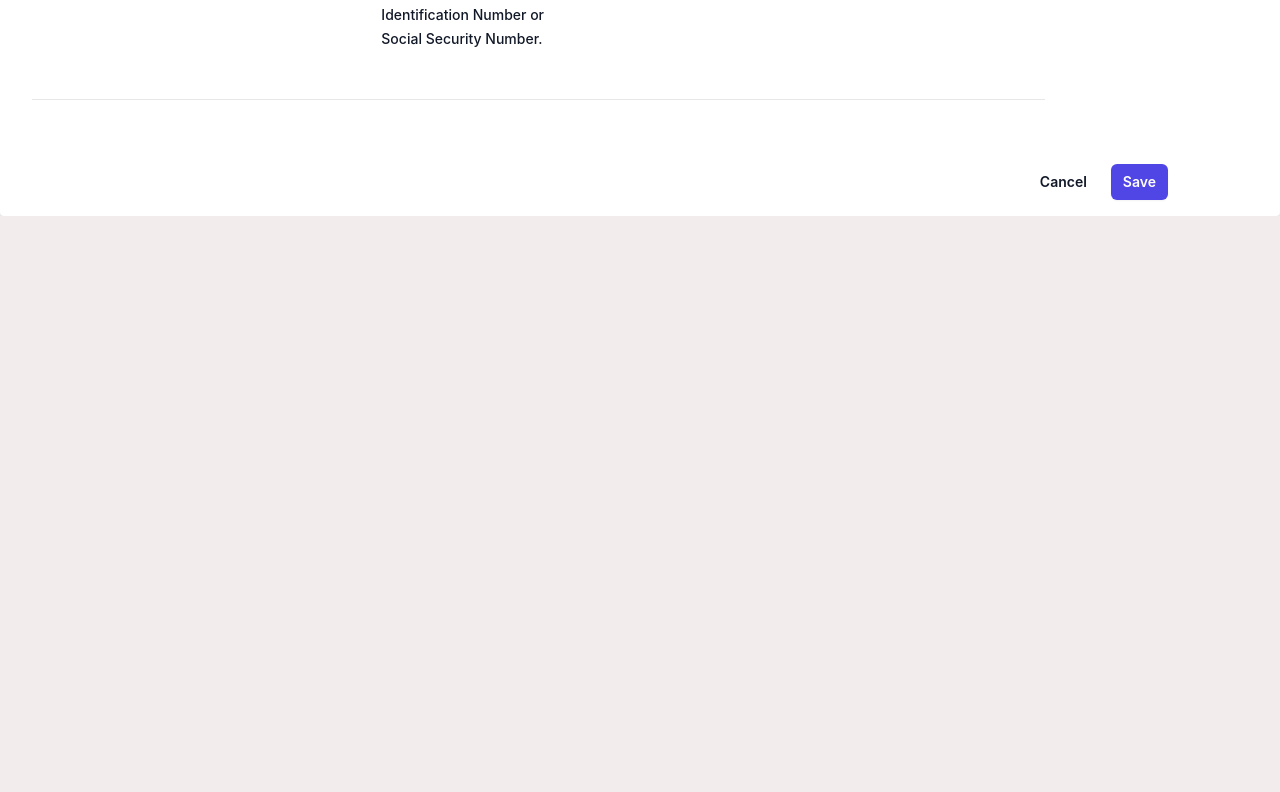
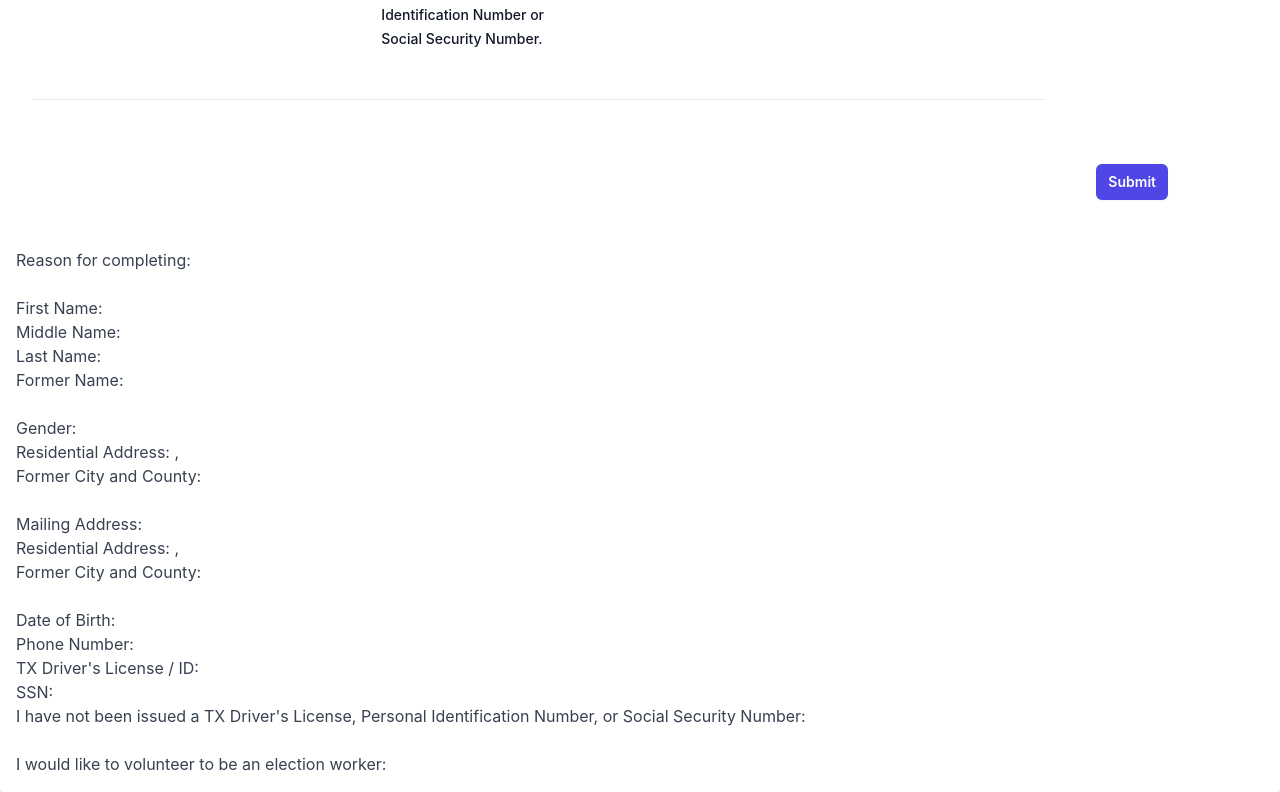
Before and after one commit to racosta323/Reg2VoteTX, a React (Vite) app in the folder client/: page / in a window 1280 px wide. Shown: the part 2289-3081 px from the top of the page. Before the commit the page ends 2505 px from the top, so only its background shows below. Built offline with nearby package versions, Linux system fonts and the light colour scheme.

Commit message:
creates confirmation page

```diff
--- a/client/src/App.jsx
+++ b/client/src/App.jsx
@@ -13,7 +13,7 @@ function App() {
             <p className='text-gray-500 font-bold mb-10'>Offering a simple way to register to vote in Texas</p>
             <p className='text-gray-900'>
               In the year 2024, the State of Texas requires "that a person submit an application either in person or by mail to the county voter registrar in the county in which the voter resides. The application must be in writing and signed by the applicant." (https://www.sos.state.tx.us/elections/vr/index.shtml).
-
+              https://www.sos.state.tx.us/elections/
 
             </p>
           </div>
--- a/client/src/Buttons.jsx
+++ /dev/null
@@ -1,10 +0,0 @@
-function Buttons() {
-    return (
-        <div className="mt-6 flex items-center justify-end gap-x-6">
-            <button type="button" className="text-sm font-semibold leading-6 text-gray-900">Cancel</button>
-            <button type="submit" className="rounded-md bg-indigo-600 px-3 py-2 text-sm font-semibold text-white shadow-sm hover:bg-indigo-500 focus-visible:outline focus-visible:outline-2 focus-visible:outline-offset-2 focus-visible:outline-indigo-600">Save</button>
-        </div>
-    )
-}
-
-export default Buttons
--- /dev/null
+++ b/client/src/Confirmation.jsx
@@ -0,0 +1,34 @@
+function Confirmation({ formData }){
+
+    console.log(formData)
+
+    return(
+        <div>
+            <p className="text-gray-700">Reason for completing: {formData.why}</p>
+            <br/>
+            <p className="text-gray-700">First Name: {formData.first_name}</p>
+            <p className="text-gray-700">Middle Name: {formData.middle_name}</p>
+            <p className="text-gray-700">Last Name: {formData.last_name}</p>
+            <p className="text-gray-700">Former Name: {formData.former_name}</p>
+            <br/>
+            <p className="text-gray-700">Gender: {formData.gender}</p>
+            <p className="text-gray-700">Residential Address: {formData.street_address}, {formData.city} {formData.county} {formData.zip_code}</p>
+            <p className="text-gray-700">Former City and County: {formData.former_res}</p>
+            <br/>
+            <p className="text-gray-700">Mailing Address: {formData.street_address_2} {formData.city_2} {formData.state} {formData.zip_code_2}</p>
+            <p className="text-gray-700">Residential Address: {formData.street_address}, {formData.city} {formData.county} {formData.zip_code}</p>
+            <p className="text-gray-700">Former City and County: {formData.former_res}</p>
+            <br/>
+            <p className="text-gray-700">Date of Birth: {formData.birth_month} {formData.birth_day} {formData.birth_year}</p>
+            <p className="text-gray-700">Phone Number: {formData.phone}</p>
+            <p className="text-gray-700">TX Driver's License / ID: {formData.license}</p>
+            <p className="text-gray-700">SSN: {formData.ssn}</p>
+            <p className="text-gray-700">I have not been issued a TX Driver's License, Personal Identification Number, or Social Security Number: {formData.no_id}</p>
+            <br/>
+            <p className="text-gray-700">I would like to volunteer to be an election worker: {formData.election_worker}</p>
+
+        </div>
+    )
+}
+
+export default Confirmation
--- a/client/src/Form/Form.jsx
+++ b/client/src/Form/Form.jsx
@@ -1,9 +1,9 @@
-import Buttons from "../Buttons"
 import Profile from "./Profile"
 import Address from "./Address"
 import Personal from "./Personal"
 import Purpose from "./Purpose"
 import Mailing from "./Mailing"
+import Confirmation from "../Confirmation"
 import { useState } from 'react'
 import dataKeys from "./dataKeys"
 
@@ -17,7 +17,7 @@ function Form() {
         male: false,
         female: false
     })
-    const [ citizenCheckbox, setCitizenCheckbox ] = useState({
+    const [citizenCheckbox, setCitizenCheckbox] = useState({
         yes: false,
         no: false
     })
@@ -68,18 +68,18 @@ function Form() {
         const { id, name, checked } = e.target
         const validIds = ['new-application', 'change-address', 'replacement-card']
 
-        if (validIds.includes(id)){
+        if (validIds.includes(id)) {
             setSelectedCheckbox(checked ? id : null)
         }
 
-        if (name == 'male' || name == 'female'){
+        if (name == 'male' || name == 'female') {
             setGenderCheckbox({
                 male: name === 'male' ? checked : false,
                 female: name === 'female' ? checked : false
-           })
+            })
         }
 
-        if (name == 'citizen-yes' || name == 'citizen-no'){
+        if (name == 'citizen-yes' || name == 'citizen-no') {
             setCitizenCheckbox({
                 yes: name == 'citizen-yes' ? checked : false,
                 no: name == 'citizen-no' ? checked : false
@@ -100,6 +100,10 @@ function Form() {
             'election_worker': { key: "election_worker", value: 'yes' },
             'male': { key: 'gender', value: 'male' },
             'female': { key: 'gender', value: 'female' }
+        }
+
+        if (id == 'citizen-no') {
+            alert("You must be a citizen of the United States to register. Please do not complete if you are not a citizen.")
         }
 
         const field = mapping[id]
@@ -130,9 +134,9 @@ function Form() {
     }
 
     const isCitizenDisabled = (id) => {
-        if (id == 'citizen-yes'){
+        if (id == 'citizen-yes') {
             return citizenCheckbox.no
-        } else if (id == 'citizen-no'){
+        } else if (id == 'citizen-no') {
             return citizenCheckbox.yes
         }
     }
@@ -202,10 +206,13 @@ function Form() {
                 {isChecked && (
                     <Mailing formData={formData} handleChange={handleInputChange} checkboxHandler={checkboxHandler} />
                 )}
-                <Personal formData={formData} handleChange={handleInputChange} checkboxHandler={checkboxHandler} isCitizenDisabled={isCitizenDisabled}/>
+                <Personal formData={formData} handleChange={handleInputChange} checkboxHandler={checkboxHandler} isCitizenDisabled={isCitizenDisabled} />
                 <div className='pr-24'>
-                    <Buttons type='submit' />
+                    <div className="mt-6 flex items-center justify-end gap-x-6">
+                        <button type="submit" className="rounded-md bg-indigo-600 px-3 py-2 text-sm font-semibold text-white shadow-sm hover:bg-indigo-500 focus-visible:outline focus-visible:outline-2 focus-visible:outline-offset-2 focus-visible:outline-indigo-600">Submit</button>
+                    </div>
                 </div>
+                <Confirmation formData={formData} />
             </div>
 
         </form>
```
